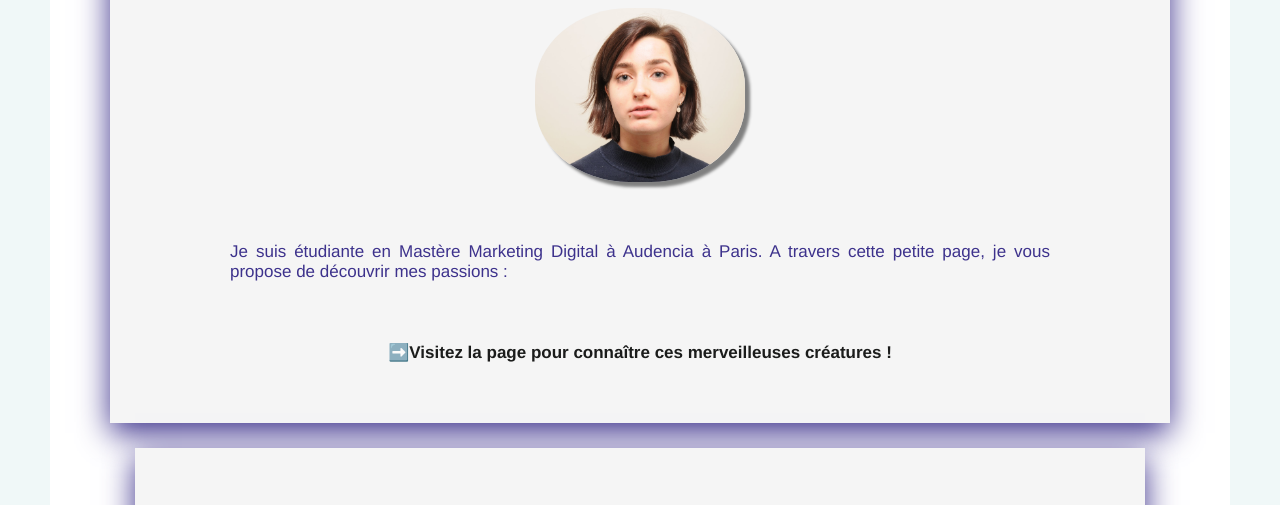
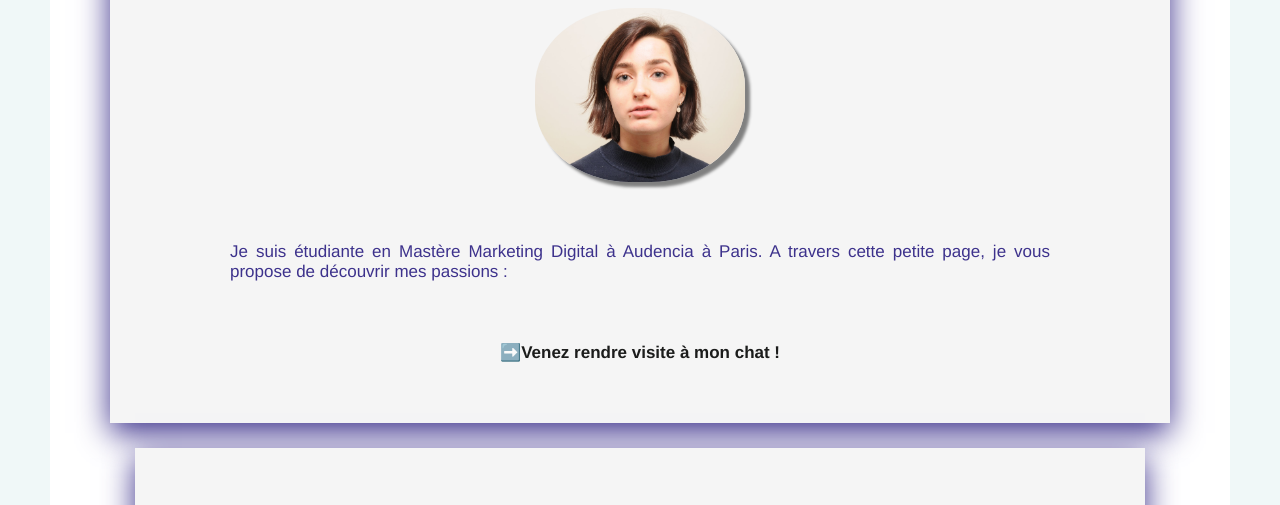
Before and after one commit to Grisanette/my-profile, a plain HTML site: page index.html in a window 1280 px wide. Shown: the part 260-765 px from the top of the page. Drawn offline with Linux system fonts and the light colour scheme.

Commit message:
Update index.html

```diff
--- a/index.html
+++ b/index.html
@@ -23,7 +23,7 @@
 				<p>
 				Je suis étudiante en Mastère Marketing Digital à Audencia à Paris. A travers cette petite page, je vous propose de découvrir mes passions :
 				</p>
-				<a href="https://www.aspas-nature.org/aspas/brochures-edition-aspas/connaitre-et-aider-les-herissons/?gclid=CjwKCAjwlbr8BRA0EiwAnt4MTgypHYMuE4bBCC1nXJj8Y8Sy7qLL8JKqZJltB4orLk0Nso8-vu-CFBoCzFYQAvD_BwE" target="_blank">➡️Visitez la page pour connaître ces merveilleuses créatures !</a>
+				<a href="https://www.instagram.com/tapenadeuh/" target="_blank">➡️Venez rendre visite à mon chat ! </a>
 
 			</div>
 
```
